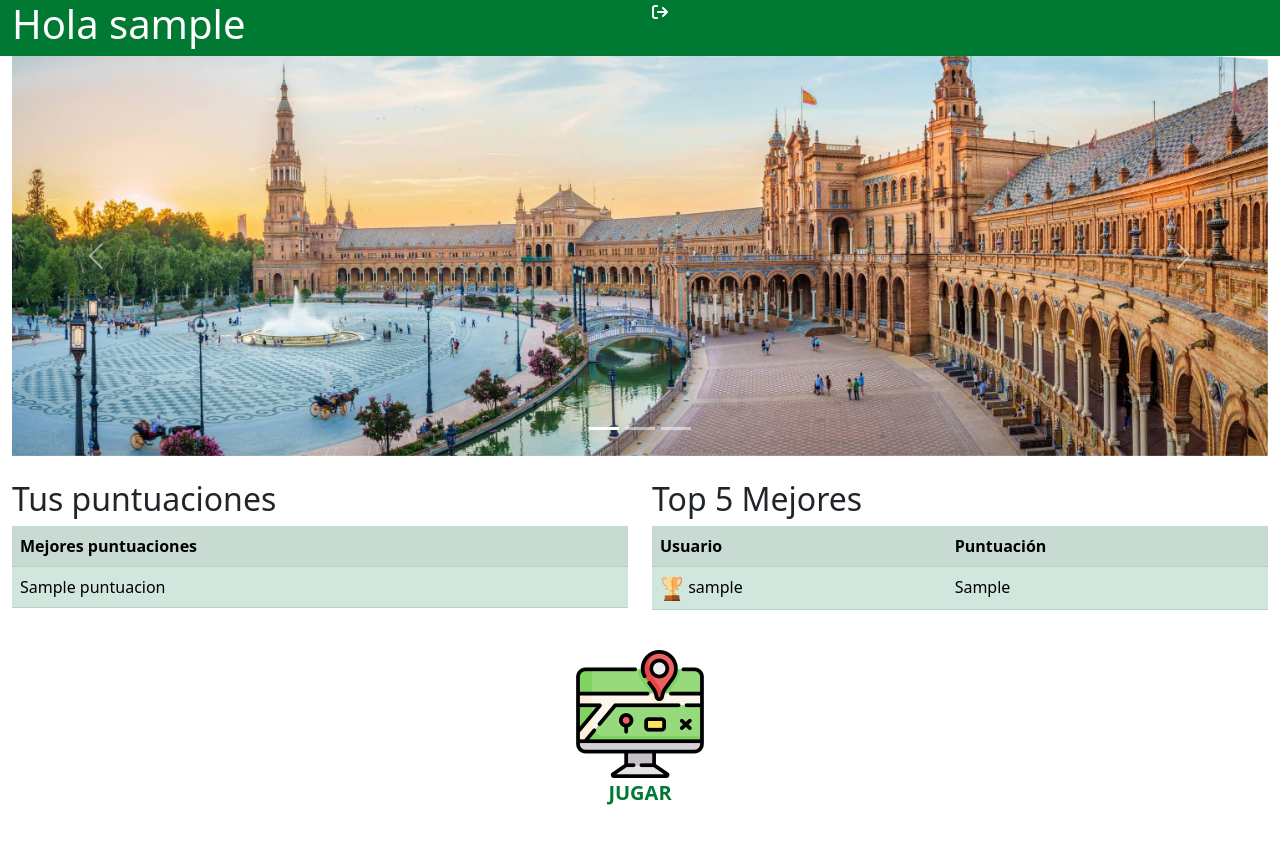
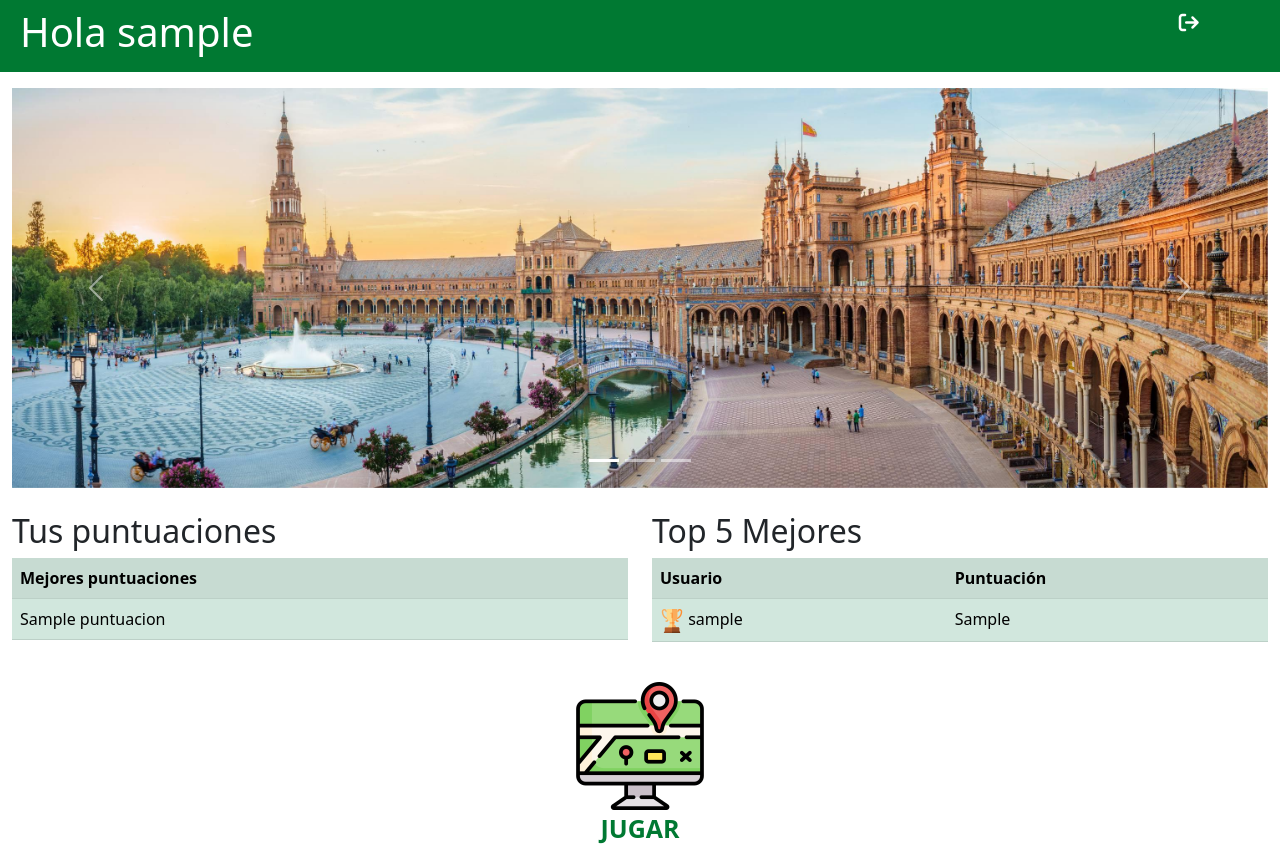
Before and after one commit to antonio-sanchezz/geoAndalucia, a PHP site: template views/juegoDashboard.php in a window 1280 px wide. Before the commit the page ends 805 px from the top, so only its background shows below. Run offline with PHP 8.4, Linux system fonts and the light colour scheme; the visitor is signed in with stand-in values (Sample User, id 1); the template is opened without the code that fills it: most values are stand-ins (such as "Sample title", 1, 10 or a date in 2020); some libraries are stand-ins or nearby versions.

Commit message:
ranking fixed

```diff
--- a/assets/css/dashboard.css
+++ b/assets/css/dashboard.css
@@ -17,13 +17,14 @@
 
 .play p {
     font-weight: bold;
-    font-size: 20px;
+    font-size: 25px;
     color: #007932;
 }
 
 .header, .header a {
     background: #007932;
     color: white;
+    font-size: 20px;
 }
 
 .header a:hover {
--- a/models/juegoModel.php
+++ b/models/juegoModel.php
@@ -37,7 +37,7 @@
         try {
 
             $db = getConnection();
-            $sqlQuery = "SELECT username, MAX(puntuacion) FROM puntuaciones GROUP BY username LIMIT 5";
+            $sqlQuery = "SELECT username, MAX(puntuacion) FROM puntuaciones GROUP BY username ORDER BY MAX(puntuacion) DESC LIMIT 5";
             $stmt = $db->query($sqlQuery);
             $puntuaciones = $stmt->fetchAll();
 
--- a/views/juegoDashboard.php
+++ b/views/juegoDashboard.php
@@ -12,11 +12,11 @@
 </head>
 <body>
     <div class="container-fluid">
-        <div class="row header">
-            <div class="col-6">
+        <div class="row header p-2 mb-3">
+            <div class="col-11">
                 <h1>Hola <?php echo $_SESSION['username']?></h1>
             </div>
-            <div class="col-6">
+            <div class="col-1">
                 <a href="?controller=usuarios&action=cerrarSesion"><i class="fa-solid fa-arrow-right-from-bracket"></i></a>
             </div>
         </div>
```
